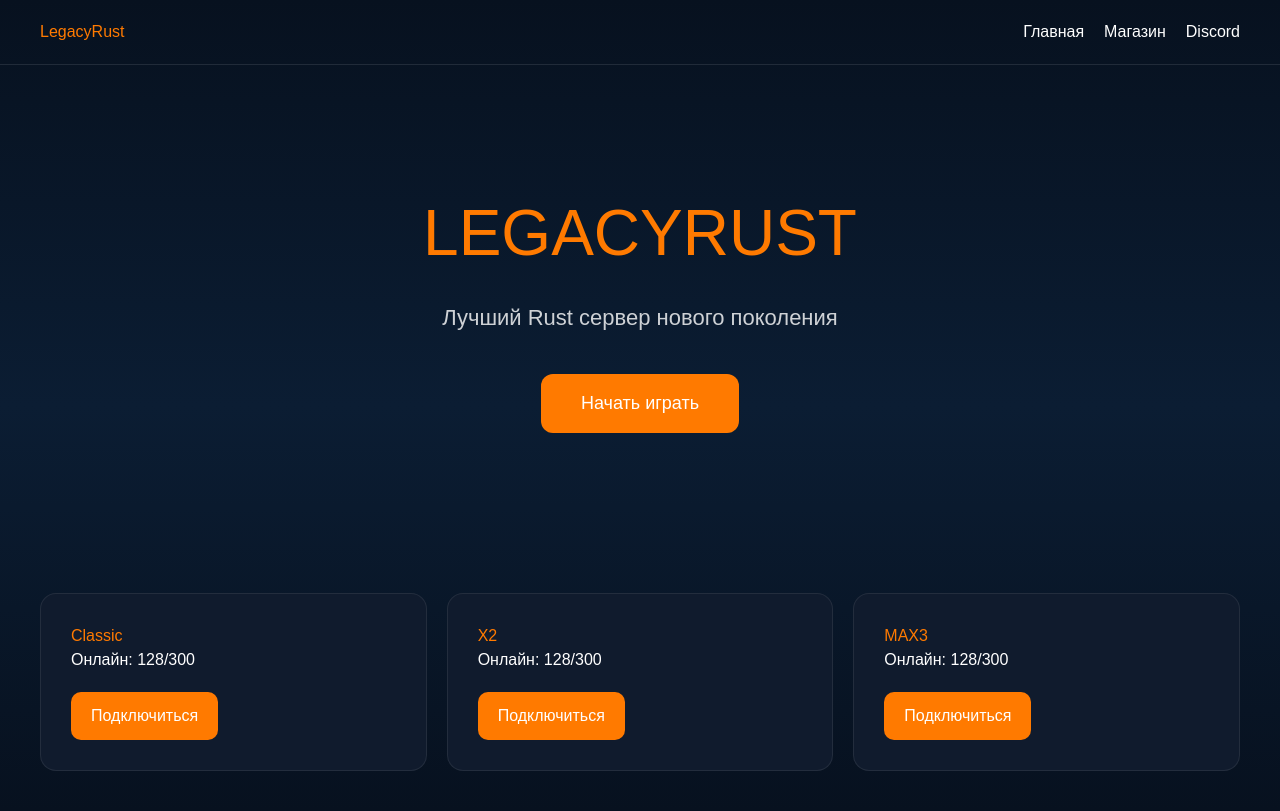
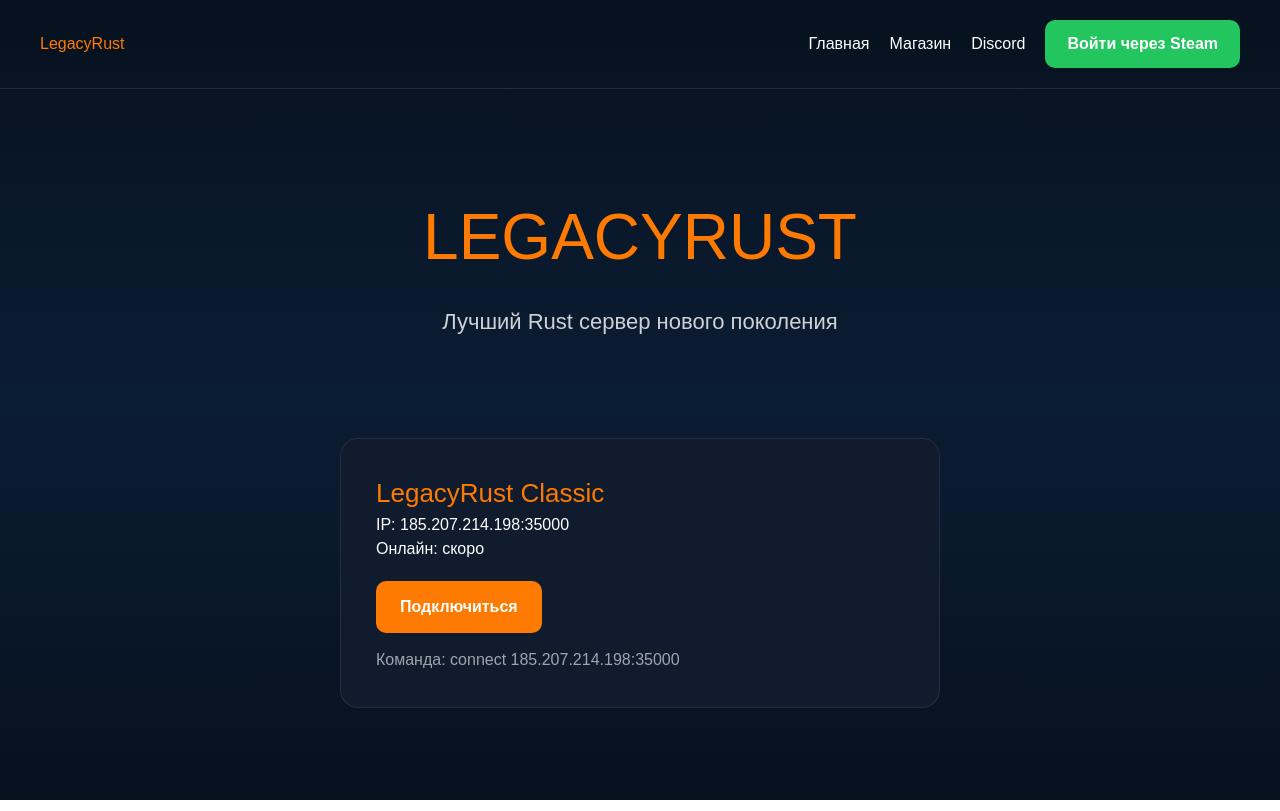
Before and after one commit to elm3rck-debug/rust-site, a Next.js app: page / in a window 1280 px wide. Built offline with nearby package versions, Linux system fonts and the light colour scheme.

Commit message:
update legacyrust home page

```diff
--- a/app/page.tsx
+++ b/app/page.tsx
@@ -1,15 +1,25 @@
+"use client";
+
+import { useState } from "react";
+
 export default function Home() {
+  const [copied, setCopied] = useState(false);
+
+  const copyIp = async () => {
+    await navigator.clipboard.writeText("connect 185.207.214.198:35000");
+    setCopied(true);
+    setTimeout(() => setCopied(false), 2000);
+  };
+
   return (
     <main
       style={{
         minHeight: "100vh",
-        background:
-          "linear-gradient(to bottom, #07111f, #0b1d33, #07111f)",
+        background: "linear-gradient(to bottom, #07111f, #0b1d33, #07111f)",
         color: "white",
         fontFamily: "Arial",
       }}
     >
-      {/* HEADER */}
       <header
         style={{
           display: "flex",
@@ -21,26 +31,40 @@
       >
         <h1 style={{ color: "#ff7a00" }}>LegacyRust</h1>
 
-        <nav style={{ display: "flex", gap: "20px" }}>
+        <nav style={{ display: "flex", gap: "20px", alignItems: "center" }}>
           <a href="#" style={{ color: "white", textDecoration: "none" }}>
             Главная
           </a>
+
           <a href="#" style={{ color: "white", textDecoration: "none" }}>
             Магазин
           </a>
-          <a href="#" style={{ color: "white", textDecoration: "none" }}>
+
+          <a
+            href="https://discord.gg/HJ3tWgNxr8"
+            target="_blank"
+            style={{ color: "white", textDecoration: "none" }}
+          >
             Discord
           </a>
+
+          <button
+            style={{
+              background: "#22c55e",
+              color: "white",
+              border: "none",
+              padding: "12px 22px",
+              borderRadius: "10px",
+              cursor: "pointer",
+              fontWeight: "bold",
+            }}
+          >
+            Войти через Steam
+          </button>
         </nav>
       </header>
 
-      {/* HERO */}
-      <section
-        style={{
-          textAlign: "center",
-          padding: "120px 20px",
-        }}
-      >
+      <section style={{ textAlign: "center", padding: "100px 20px 60px" }}>
         <h2
           style={{
             fontSize: "64px",
@@ -51,69 +75,56 @@
           LEGACYRUST
         </h2>
 
-        <p
-          style={{
-            fontSize: "22px",
-            opacity: 0.8,
-            marginBottom: "40px",
-          }}
-        >
+        <p style={{ fontSize: "22px", opacity: 0.8 }}>
           Лучший Rust сервер нового поколения
         </p>
-
-        <button
-          style={{
-            background: "#ff7a00",
-            color: "white",
-            border: "none",
-            padding: "16px 40px",
-            borderRadius: "12px",
-            fontSize: "18px",
-            cursor: "pointer",
-          }}
-        >
-          Начать играть
-        </button>
       </section>
 
-      {/* SERVERS */}
       <section
         style={{
           padding: "40px",
-          display: "grid",
-          gridTemplateColumns: "repeat(auto-fit, minmax(300px, 1fr))",
-          gap: "20px",
+          display: "flex",
+          justifyContent: "center",
         }}
       >
-        {["Classic", "X2", "MAX3"].map((server) => (
         <div
-            key={server}
           style={{
+            width: "100%",
+            maxWidth: "600px",
             background: "#101b2d",
-              padding: "30px",
-              borderRadius: "16px",
+            padding: "35px",
+            borderRadius: "18px",
             border: "1px solid rgba(255,255,255,0.08)",
           }}
         >
-            <h3 style={{ color: "#ff7a00" }}>{server}</h3>
+          <h3 style={{ color: "#ff7a00", fontSize: "26px" }}>
+            LegacyRust Classic
+          </h3>
 
-            <p>Онлайн: 128/300</p>
+          <p>IP: 185.207.214.198:35000</p>
+          <p>Онлайн: скоро</p>
 
           <button
+            onClick={copyIp}
             style={{
               marginTop: "20px",
               background: "#ff7a00",
               border: "none",
               color: "white",
-                padding: "12px 20px",
+              padding: "14px 24px",
               borderRadius: "10px",
               cursor: "pointer",
+              fontSize: "16px",
+              fontWeight: "bold",
             }}
           >
-              Подключиться
+            {copied ? "IP скопирован!" : "Подключиться"}
           </button>
+
+          <p style={{ marginTop: "15px", opacity: 0.6 }}>
+            Команда: connect 185.207.214.198:35000
+          </p>
         </div>
-        ))}
       </section>
     </main>
   );
```
Lines whose indentation alone changed are shown as unchanged.
